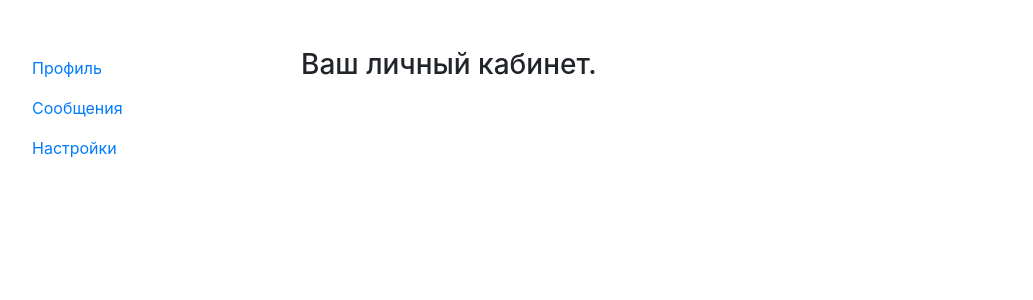
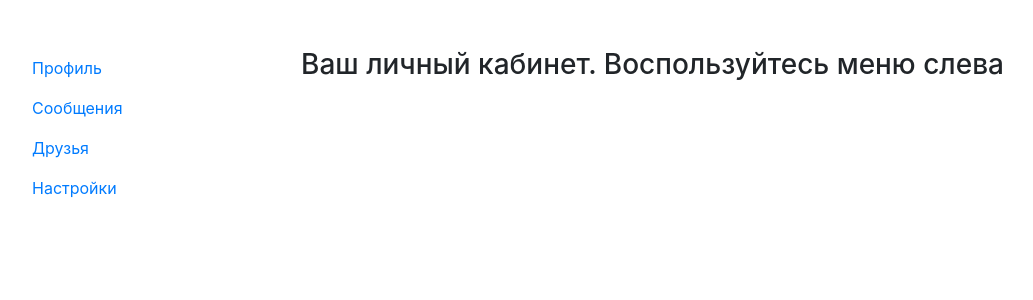
Before and after one commit to teya-teya/0302, a React (Create React App) app: page / in a window 1280 px wide. Shown: the top 300 px of the page, without its empty margins (69-1102 px from the left). Built offline with nearby package versions, Linux system fonts and the light colour scheme.

Commit message:
add state, friends working

```diff
--- a/src/App.jsx
+++ b/src/App.jsx
@@ -3,8 +3,9 @@ import "./App.css";
 import { Profile } from "./components/Profile";
 import { Messages } from "./components/Messages";
 import { Settings } from "./components/Settings";
+import { Friends } from "./components/Friends";
 
-function App() {
+function App(props) {
   return (
     <div className="container mt-5">
       <div className="row">
@@ -16,6 +17,9 @@ function App() {
             <NavLink to="messages" className="nav-link">
               Сообщения
             </NavLink>
+            <NavLink to="friends" className="nav-link">
+              Друзья
+            </NavLink>
             <NavLink to="settings" className="nav-link">
               Настройки
             </NavLink>
@@ -23,9 +27,10 @@ function App() {
         </div>
         <div className="col-md-9">
           <Routes>
-            <Route path="/" element={<h3>Ваш личный кабинет.</h3>}></Route>
-            <Route path="/profile" element={<Profile />}></Route>
+            <Route path="/" element={<h3>Ваш личный кабинет. Воспользуйтесь меню слева</h3>}/>
+            <Route path="/profile" element={<Profile function={props.functions.key_getUser}/>}></Route>
             <Route path="/messages" element={<Messages />}></Route>
+            <Route path="/friends" element={<Friends function={props.functions.key_getUsers}/>}></Route>
             <Route path="/settings" element={<Settings />}></Route>
           </Routes>
         </div>
--- /dev/null
+++ b/src/components/Friends.jsx
@@ -0,0 +1,40 @@
+const TableRow = (props) => {
+  return (
+    <tr>
+      <th scope="row">{props.index + 1}</th>
+      <td>{props.name}</td>
+      <td>{props.lastname}</td>
+      <td></td>
+    </tr>
+  );
+};
+
+export const Friends = (props) => {
+  let users = props.function();
+  let userCount = Object.keys(users).length;
+  let userRow = [];
+
+  for (let i = 0; i < userCount; i++) {
+    userRow.push(
+      <TableRow index={i} key={i} name={users[i].name} lastname={users[i].lastname} />
+    );
+  }
+  return (
+    <div className="row">
+      <h1 className="text-center">Друзья</h1>
+      <div className="col-12">
+        <table className="table table-bordered">
+          <thead>
+            <tr>
+              <th scope="col">#</th>
+              <th scope="col">Имя</th>
+              <th scope="col">Фамилия</th>
+              <th scope="col">Email</th>
+            </tr>
+          </thead>
+          <tbody>{userRow}</tbody>
+        </table>
+      </div>
+    </div>
+  );
+};
--- a/src/components/Profile.jsx
+++ b/src/components/Profile.jsx
@@ -1,4 +1,21 @@
+import style from "./Profile.module.css";
 
-export const Profile = () => {
-  return <h3>Это страница с профилем</h3>;
+export const Profile = (props) => {
+  let user = props.function();
+  return (
+    <div className="row">
+      <div className="col-3">
+        <img src={user.avatar} alt="" width="100%" />
+      </div>
+      <div className="col-9">
+        <h2 className={style.name}>{user.name} {user.lastname}</h2>
+        <p className={style.email}>Email: <span>{user.email}</span></p>
+        <p className={style.id}>ID: {user.id}</p>
+        <p>История пользователя: </p>
+        <p style={{border: "solid 2px red", padding: "10px", borderRadius: "5px", backgroundColor: "lightgray", }}>
+        {user.about}
+        </p>
+      </div>
+    </div>
+  );
 };
--- /dev/null
+++ b/src/components/Profile.module.css
@@ -0,0 +1,15 @@
+.name {
+  font-weight: 700;
+  color: rgb(173, 81, 16);
+}
+.email {
+  font-size: 1.2rem;
+  font-style: italic;
+}
+.email span {
+  color: crimson;
+}
+.id {
+  font-size: 1.4rem;
+  color: blue;
+}
--- a/src/index.js
+++ b/src/index.js
@@ -1,14 +1,13 @@
-import React from 'react';
-import ReactDOM from 'react-dom/client';
-import './index.css';
-import App from './App';
-import { BrowserRouter } from 'react-router-dom';
+import React from "react";
+import ReactDOM from "react-dom/client";
+import "./index.css";
+import App from "./App";
+import { BrowserRouter } from "react-router-dom";
+import { getUser, getUsers } from "./state";
 
-const root = ReactDOM.createRoot(document.getElementById('root'));
+const root = ReactDOM.createRoot(document.getElementById("root"));
 root.render(
   <BrowserRouter>
-  <React.StrictMode>
-    <App />
-  </React.StrictMode>
+    <App functions={{ key_getUser: getUser, key_getUsers: getUsers }}/>
   </BrowserRouter>
 );
--- /dev/null
+++ b/src/state.jsx
@@ -0,0 +1,24 @@
+const user = {
+  id: "1",
+  name: "Иван",
+  lastname: "Иванов",
+  email: "ivan@ya.ru",
+  avatar: "https://images.unsplash.com/photo-1633332755192-727a05c4013d?ixlib=rb-4.0.3&ixid=MnwxMjA3fDB8MHxzZWFyY2h8Mnx8dXNlcnxlbnwwfHwwfHw%3D&w=300&q=80",
+  about: "Тут я рассказываю о себе и своих увлечениях...",
+};
+
+const users = {
+  0: { name: "Феодорова", lastname: "Лидова" },
+  1: { name: "Прокофий", lastname: "Елисеев" },
+  2: { name: "Жанна", lastname: "Аминьева" },
+  3: { name: "Никифор", lastname: "Ирменов" },
+  4: { name: "Искра", lastname: "Любомирова" },
+}
+
+export function getUser() {
+  return user;
+}
+
+export function getUsers() {
+  return users;
+}
```
